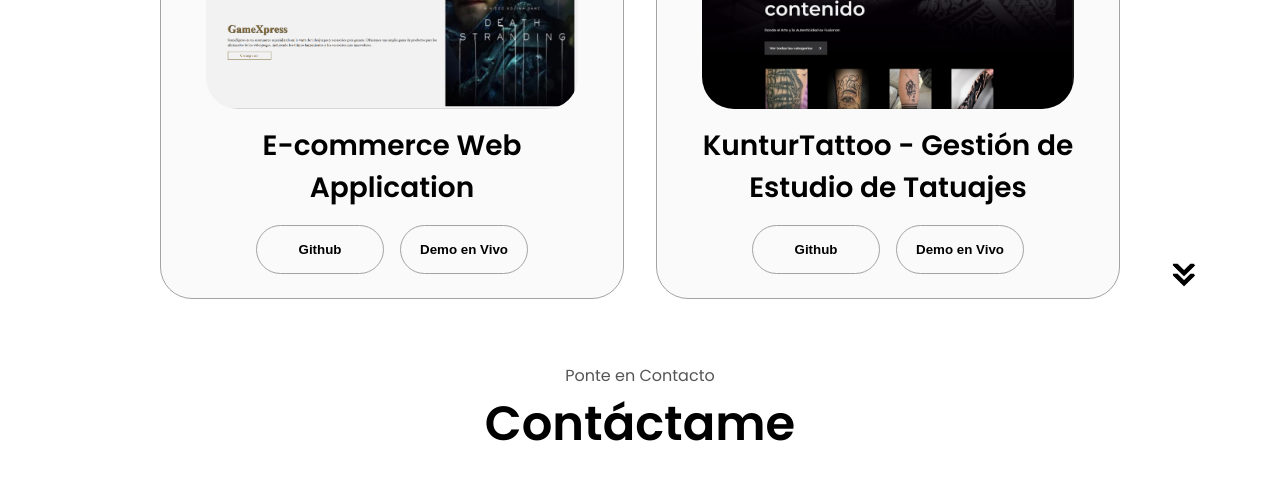
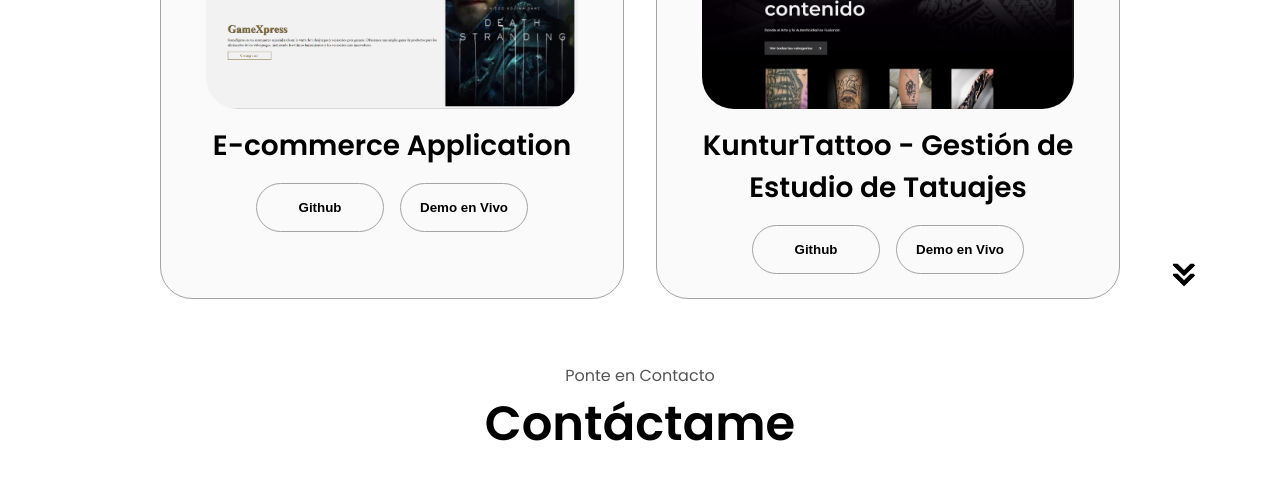
Before and after one commit to Jordycamacho/Jordycamacho, a plain HTML site: page index.html in a window 1280 px wide. Shown: the part 2700-3189 px from the top of the page. Drawn offline with Linux system fonts and the light colour scheme.

Commit message:
[Fix] arreglo de titulos

```diff
--- a/index.html
+++ b/index.html
@@ -210,7 +210,7 @@
                 class="project-img"
               />
             </div>
-            <h2 class="experience-sub-title project-title">E-commerce Web Application</h2>
+            <h2 class="experience-sub-title project-title">E-commerce Application</h2>
             <div class="btn-container">
               <button
                 class="btn btn-color-2 project-btn"
```
Also changed, not shown: project_ecommerce.html (+1 -1 lines), project_kunturTattoo.html (+1 -1 lines).
